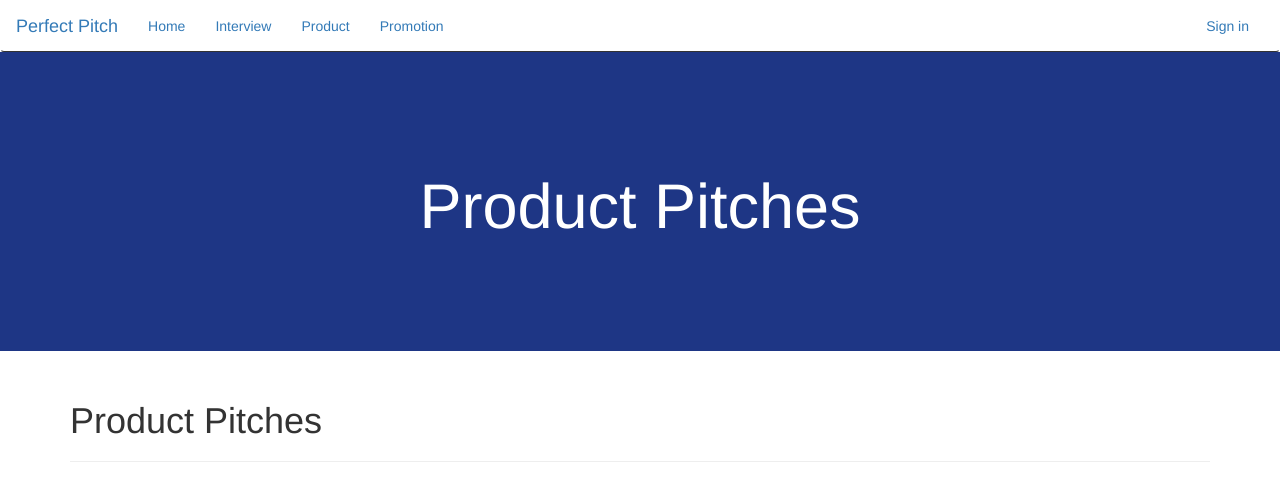
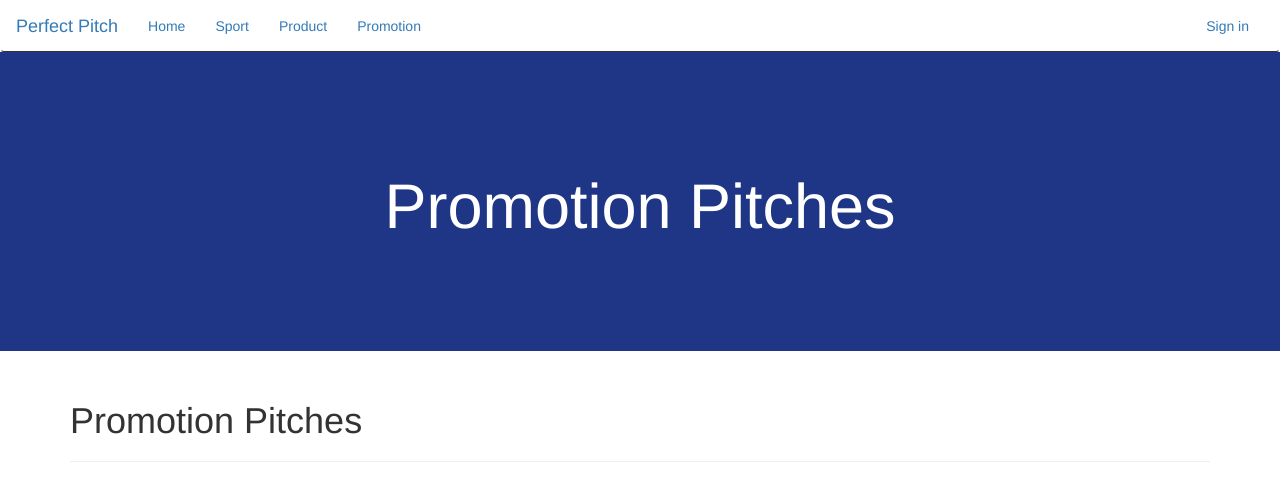
Before and after one commit to eliwangila/pitch-here, a Flask app: page /pitches/product_pitches in a window 1280 px wide. Shown: the top 501 px of the page. Run offline with Flask 2, Linux system fonts and the light colour scheme; data that the repository does not hold is empty; some libraries are stand-ins or nearby versions.

Commit message:
add changes in product html

```diff
--- a/app/auth/views.py
+++ b/app/auth/views.py
@@ -4,7 +4,7 @@ from . import auth
 from ..models import User
 from .forms import LoginForm,RegistrationForm
 from .. import db
-from ..email import mail_message
+# from ..email import mail_message
 
 @auth.route('/login',methods=['GET','POST'])
 def login():
@@ -28,7 +28,7 @@ def register():
         db.session.add(user)
         db.session.commit()
 
-        mail_message("Welcome to Pitch Perfect","email/welcome_user",user.email,user=user)
+        # mail_message("Welcome to Pitch Perfect","email/welcome_user",user.email,user=user)
 
         return redirect(url_for('auth.login'))
         title = "New Account"
--- a/app/templates/interview_pitches.html
+++ b/app/templates/interview_pitches.html
@@ -3,10 +3,10 @@
 
 {%block content%}
 <div class="jumbotron text-center" style="background-color: #4e3daf; color: #fff; padding: 100px 25px;">
-    <h1>Interview Pitches</h1>
+    <h1>Sport Pitches</h1>
 </div>
 <div class="container">
-    <h1>Interview Pitches</h1>
+    <h1>Sport Pitches</h1>
     <hr>
     <div class="row">
         {{macro.displayPitches(pitches)}}
--- a/app/templates/navbar.html
+++ b/app/templates/navbar.html
@@ -12,7 +12,7 @@
         <div class="navbar-collapse collapse">
                 <ul class="nav navbar-nav">
                     <li><a href="/">Home</a></li>
-                    <li><a href="{{url_for('main.interview_pitches')}}">Interview</a></li>
+                    <li><a href="{{url_for('main.interview_pitches')}}">Sport</a></li>
                     <li><a href="{{url_for('main.product_pitches')}}">Product</a></li>
                     <li><a href="{{url_for('main.promotion_pitches')}}">Promotion</a></li>
                 </ul>
--- a/app/templates/product_pitches.html
+++ b/app/templates/product_pitches.html
@@ -3,10 +3,10 @@
 
 {%block content%}
 <div class="jumbotron text-center" style="background-color: #1e3685; color: #fff; padding: 100px 25px;">
-    <h1>Product Pitches</h1>
+    <h1>Promotion Pitches</h1>
 </div>
 <div class="container">
-    <h1>Product Pitches</h1>
+    <h1>Promotion Pitches</h1>
     <hr>
     <div class="row">
         {{macro.displayPitches(pitches)}}
--- a/config.py
+++ b/config.py
@@ -9,7 +9,7 @@ class Config:
     UPLOADED_PHOTOS_DEST ='app/static/photos'
 
     # email configurations
-    MAIL_SERVER = 'smtp.gmail.com, 587'
+    MAIL_SERVER = 'smtp.gmail.com'
     MAIL_PORT = 587
     MAIL_USE_TLS = True
     MAIL_USERNAME = os.environ.get("MAIL_USERNAME")
```
Also changed, not shown: app/email.py (+6 -8 lines).
